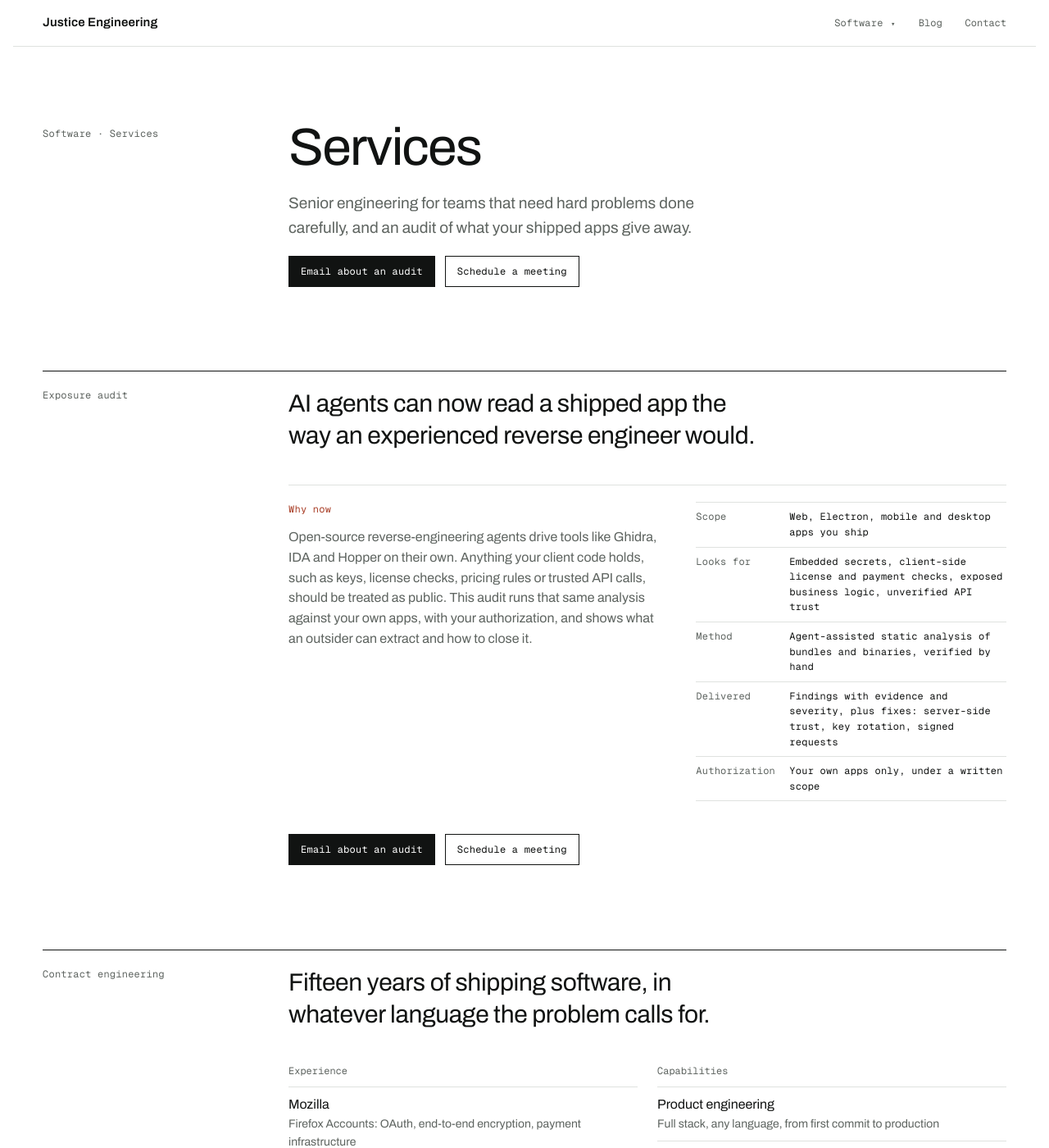
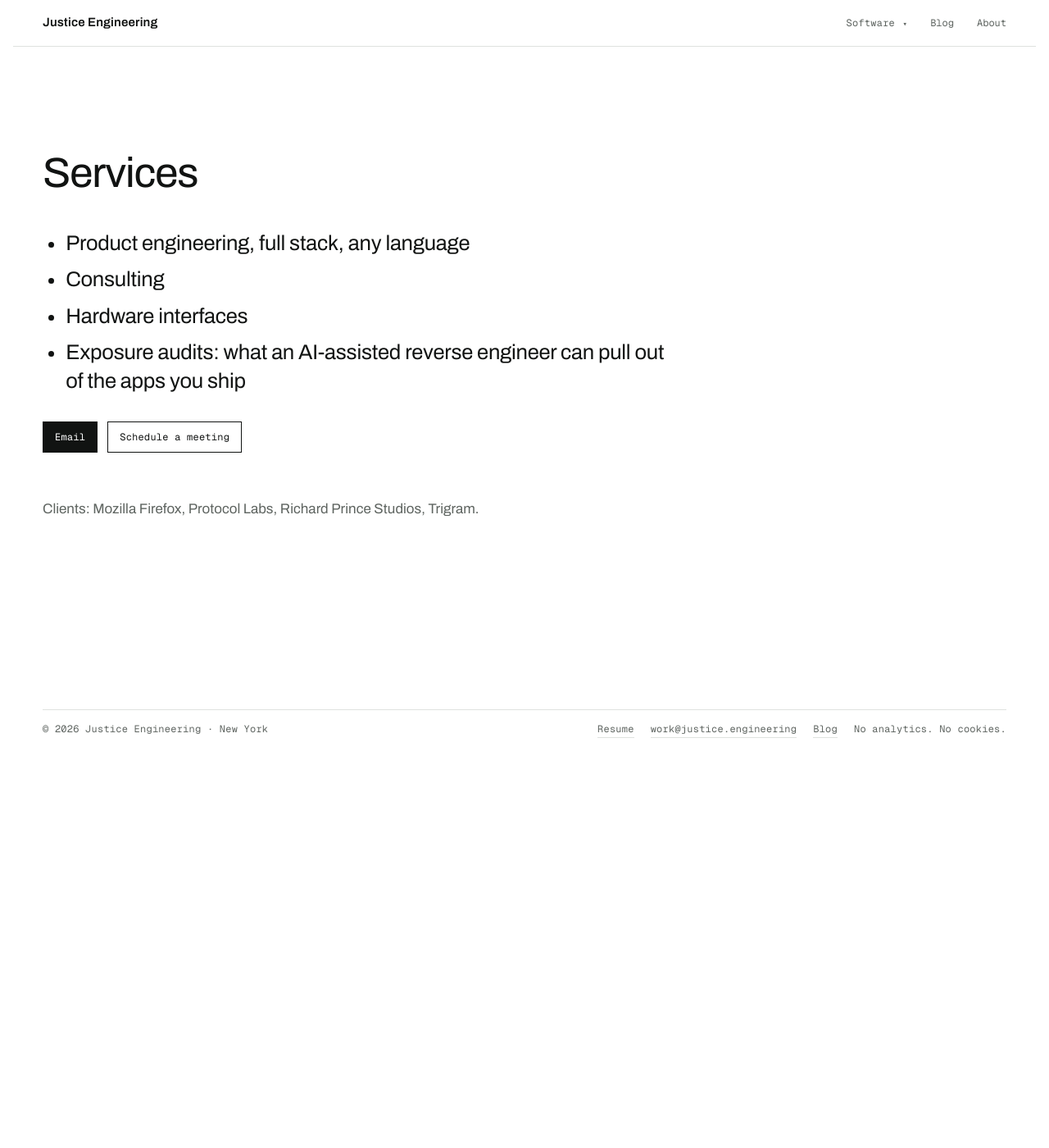
Before and after one commit to JusticeEngineering/JusticeEngineering.github.io, a Jekyll site: the page built from services/index.html, in a window 1280 px wide and 1400 px high. Shown: the whole window at 82% size. Built offline with Jekyll 4.4.1, drawn with Linux system fonts in a browser that asks for light colours; some of the changed text lies outside the part shown.

Commit message:
About page replaces Contact; Services as a plain list with clients; drop hero meta table
Co-Authored-By: Claude Opus 5.5 (1M context) <noreply@anthropic.com>
Claude-Session: https://claude.ai/code/session_01WHgRFAgAQvArc925htWbKs

```diff
--- a/_config.yml
+++ b/_config.yml
@@ -3,6 +3,7 @@ url: https://justice.engineering
 email: work@justice.engineering
 # Booking link for "Schedule a meeting" on the Services page. Leave empty to fall back to email.
 booking_url: ""
+about_photo: ""
 markdown: kramdown
 exclude:
   - README.md
--- a/_includes/footer.html
+++ b/_includes/footer.html
@@ -2,6 +2,7 @@
   <span>© {{ site.time | date: "%Y" }} Justice Engineering · New York</span>
   <span class="fl">
     <a href="https://github.com/meandavejustice/resume/blob/master/DavidJusticeResume.pdf">Resume</a>
+    <a href="mailto:{{ site.email }}">{{ site.email }}</a>
     <a href="/blog/">Blog</a>
     <span>No analytics. No cookies.</span>
   </span>
--- a/_includes/header.html
+++ b/_includes/header.html
@@ -7,11 +7,11 @@
         <ul class="dd-menu" id="dd-software">
           <li><a href="/crew-chief/"><b>Crew Chief</b><span>OBD2 diagnostics for iPhone</span></a></li>
           <li><a href="/drafting-table/"><b>Drafting Table</b><span>Scale-accurate plan sheets for Mac</span></a></li>
-          <li><a href="/services/"><b>Services</b><span>Exposure audit and contract engineering</span></a></li>
+          <li><a href="/services/"><b>Services</b><span>Engineering, consulting and audits</span></a></li>
         </ul>
       </div>
       <a href="/blog/">Blog</a>
-      <a href="/#contact">Contact</a>
+      <a href="/about/">About</a>
     </nav>
   </div>
 </header>
--- a/assets/site.css
+++ b/assets/site.css
@@ -201,3 +201,20 @@ ol.posts a:hover b{color:var(--accent)}
   ol.posts a{grid-template-columns:minmax(0,1fr)}
   ol.posts span{grid-column:1}
 }
+
+/* about */
+.about{padding-block:clamp(56px,9vw,120px);row-gap:40px}
+.about-text{grid-column:1 / span 7}
+.about h1{margin:0 0 28px;font-weight:420;font-size:clamp(30px,4vw,52px);line-height:1.05;letter-spacing:-.022em;text-wrap:balance}
+.about-text p{font-size:clamp(18px,1.6vw,21px);line-height:1.5;max-width:36em;margin:0 0 28px}
+.about-photo{grid-column:9 / span 4;margin:0}
+.about-photo img{width:100%;display:block}
+.about-photo .ph{aspect-ratio:4/5;border:1px dashed var(--rule);display:grid;place-items:center;color:var(--ink-2);font-size:12px}
+/* services */
+.svc{padding-block:clamp(56px,9vw,120px)}
+.svc-body{grid-column:1 / span 8}
+.svc h1{margin:0 0 28px;font-weight:420;font-size:clamp(30px,4vw,52px);letter-spacing:-.022em}
+.svc-list{margin:0 0 32px;padding-left:1.1em;font-size:clamp(20px,2vw,26px);line-height:1.35;letter-spacing:-.01em}
+.svc-list li{margin-bottom:10px}
+.clients{margin:56px 0 0;color:var(--ink-2);font-size:17px}
+@media (max-width:860px){.about-text,.about-photo,.svc-body{grid-column:1 / -1}.about-photo{max-width:360px}}
--- a/services/index.html
+++ b/services/index.html
@@ -1,74 +1,22 @@
 ---
 layout: default
 title: Services
-description: Exposure audits for shipped apps and senior software engineering on contract, from Justice Engineering in New York.
+description: Product engineering, consulting, hardware interfaces and Exposure audits from Justice Engineering in New York.
 ---
       {% if site.booking_url != "" %}{% assign book = site.booking_url %}{% else %}{% assign book = "mailto:" | append: site.email | append: "?subject=Meeting%20request" %}{% endif %}
-      <div class="page-head grid">
-        <div class="eyebrow mono">Software · Services</div>
-        <div>
+      <div class="svc grid">
+        <div class="svc-body">
           <h1>Services</h1>
-          <p>Senior engineering for teams that need hard problems done carefully, and an audit of what your shipped apps give away.</p>
+          <ul class="svc-list">
+            <li>Product engineering, full stack, any language</li>
+            <li>Consulting</li>
+            <li>Hardware interfaces</li>
+            <li id="exposure-audit">Exposure audits: what an AI-assisted reverse engineer can pull out of the apps you ship</li>
+          </ul>
           <div class="ctas">
-            <a class="btn primary" href="mailto:{{ site.email }}?subject=Exposure%20audit">Email about an audit</a>
+            <a class="btn primary" href="mailto:{{ site.email }}">Email</a>
             <a class="btn" href="{{ book }}">Schedule a meeting</a>
           </div>
+          <p class="clients">Clients: Mozilla Firefox, Protocol Labs, Richard Prince Studios, Trigram.</p>
         </div>
       </div>
-
-      <section class="s" id="exposure-audit">
-        <div class="grid">
-          <div class="label mono">Exposure audit</div>
-          <div class="body">
-            <p class="statement">AI agents can now read a shipped app the way an experienced reverse engineer would.</p>
-            <div class="offer">
-              <div>
-                <span class="mono tagline">Why now</span>
-                <p>Open-source reverse-engineering agents drive tools like Ghidra, IDA and Hopper on their own. Anything your client code holds, such as keys, license checks, pricing rules or trusted API calls, should be treated as public. This audit runs that same analysis against your own apps, with your authorization, and shows what an outsider can extract and how to close it.</p>
-              </div>
-              <dl class="spec mono">
-                <div><dt>Scope</dt><dd>Web, Electron, mobile and desktop apps you ship</dd></div>
-                <div><dt>Looks for</dt><dd>Embedded secrets, client-side license and payment checks, exposed business logic, unverified API trust</dd></div>
-                <div><dt>Method</dt><dd>Agent-assisted static analysis of bundles and binaries, verified by hand</dd></div>
-                <div><dt>Delivered</dt><dd>Findings with evidence and severity, plus fixes: server-side trust, key rotation, signed requests</dd></div>
-                <div><dt>Authorization</dt><dd>Your own apps only, under a written scope</dd></div>
-              </dl>
-            </div>
-            <div class="ctas">
-              <a class="btn primary" href="mailto:{{ site.email }}?subject=Exposure%20audit">Email about an audit</a>
-              <a class="btn" href="{{ book }}">Schedule a meeting</a>
-            </div>
-          </div>
-        </div>
-      </section>
-
-      <section class="s" id="engineering">
-        <div class="grid">
-          <div class="label mono">Contract engineering</div>
-          <div class="body">
-            <p class="statement">Fifteen years of shipping software, in whatever language the problem calls for.</p>
-            <div class="cols">
-              <div>
-                <h4>Experience</h4>
-                <ul class="list">
-                  <li>Mozilla<span>Firefox Accounts: OAuth, end-to-end encryption, payment infrastructure</span></li>
-                  <li>Protocol Labs · Filecoin Foundation<span>Engineering</span></li>
-                  <li>Independent consulting<span>Across the stack, in the language the project needs</span></li>
-                </ul>
-              </div>
-              <div>
-                <h4>Capabilities</h4>
-                <ul class="list">
-                  <li>Product engineering<span>Full stack, any language, from first commit to production</span></li>
-                  <li>Identity, security and payments<span>OAuth, end-to-end encryption, billing systems</span></li>
-                  <li>Hardware interfaces<span>OBD2, CAN and Bluetooth LE</span></li>
-                </ul>
-              </div>
-            </div>
-            <div class="contact">
-              <span>Contracts and availability:</span>
-              <a href="mailto:{{ site.email }}">{{ site.email }}</a>
-            </div>
-          </div>
-        </div>
-      </section>
```
Also changed, not shown: about/index.html (added, +15 -0 lines), index.html (+1 -38 lines).
